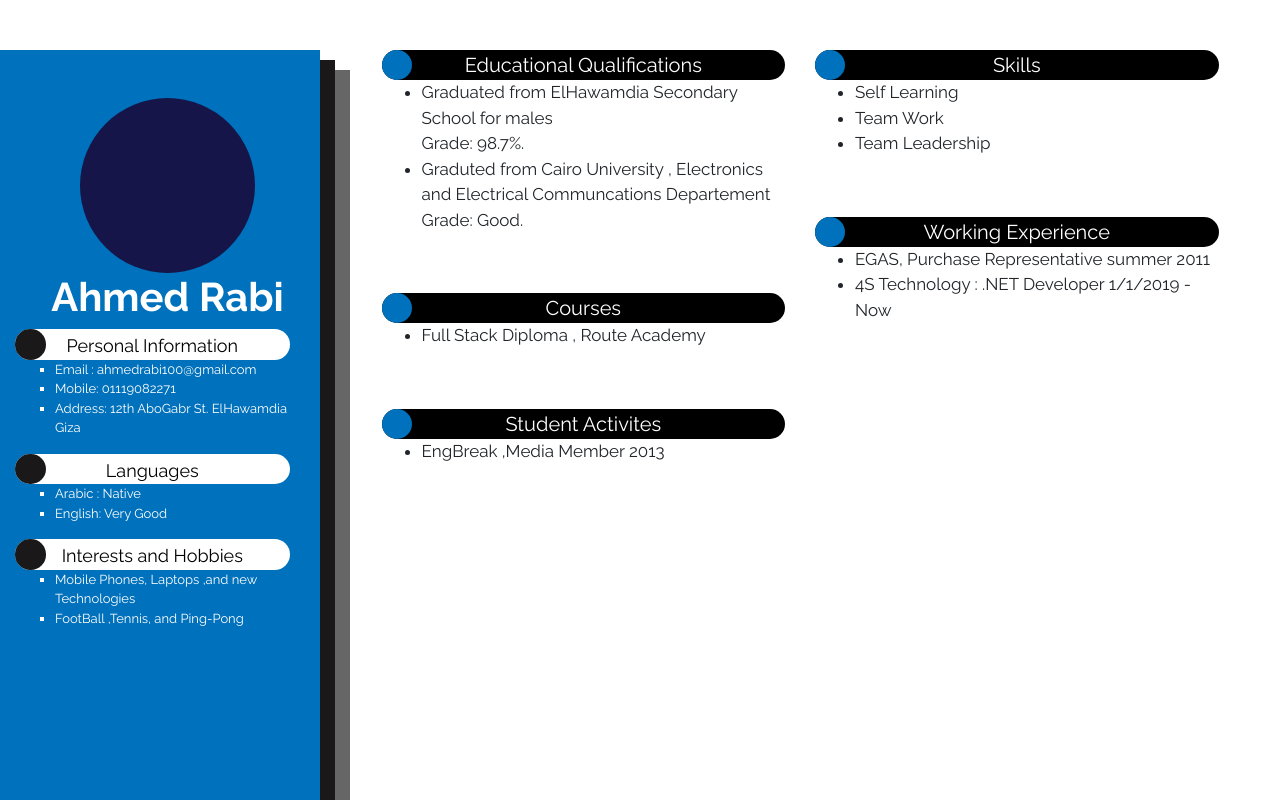
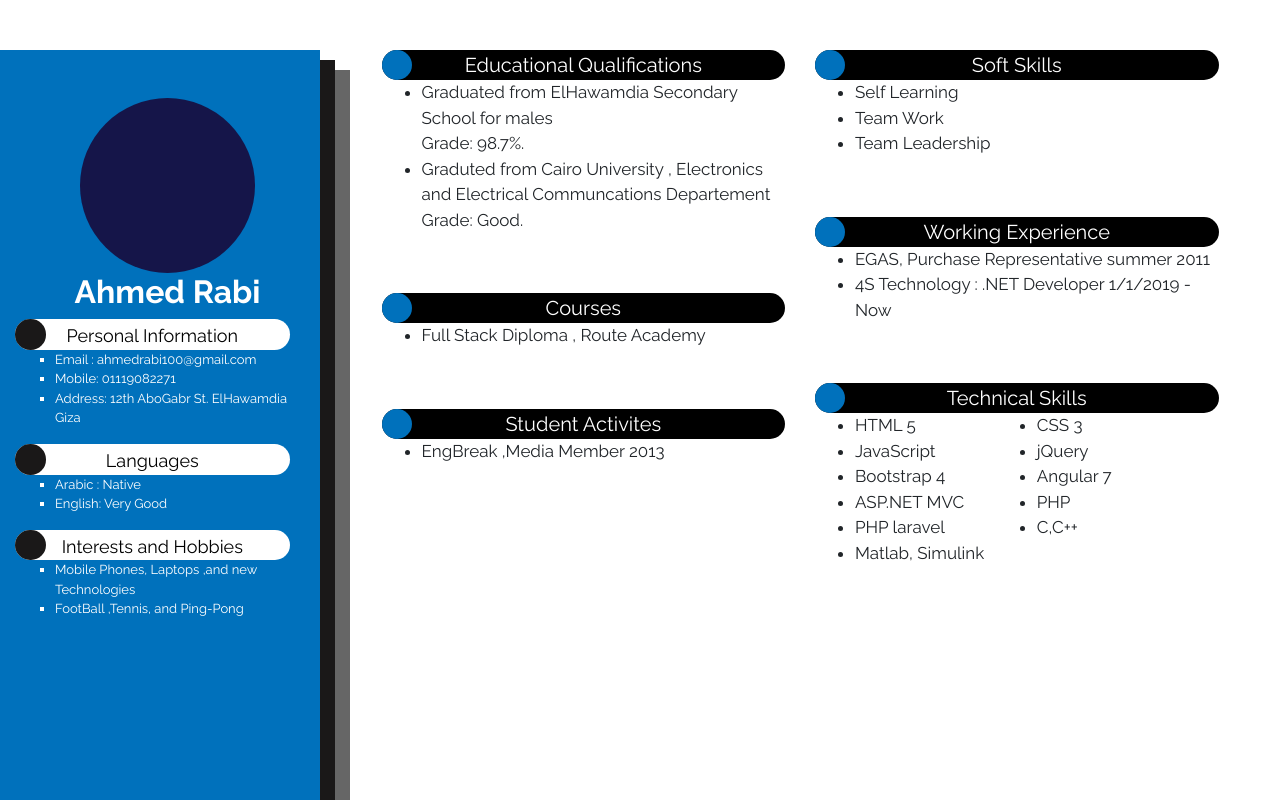
Before and after one commit to AhmedRabi/Portfolio, a plain HTML site: page index.html in a window 1280 px wide. Drawn offline with Linux system fonts and the light colour scheme.

Commit message:
added data

```diff
--- a/index.html
+++ b/index.html
@@ -27,7 +27,7 @@
                 />
               </div>
               <div class="Name">
-                <h1>Ahmed Rabi</h1>
+                <h2>Ahmed Rabi</h2>
               </div>
               <div class="items-holder">
                 <div class="item">
@@ -107,7 +107,7 @@
                 <div class="col-md-6">
                   <div class="item">
                     <div class="title-lg-dark">
-                      <p>Skills</p>
+                      <p>Soft Skills</p>
                       <div class="title-circle"></div>
                     </div>
                     <ul>
@@ -126,6 +126,25 @@
                       <li>4S Technology : .NET Developer 1/1/2019 - Now</li>
                     </ul>
                   </div>
+                  <div class="item">
+                    <div class="title-lg-dark">
+                      <p>Technical Skills</p>
+                      <div class="title-circle"></div>
+                    </div>
+                    <ul class="double-list">
+                      <li>HTML 5</li>
+                      <li>CSS 3</li>
+                      <li>JavaScript</li>
+                      <li>jQuery</li>
+                      <li>Bootstrap 4</li>
+                      <li>Angular 7</li>
+                      <li>ASP.NET MVC</li>
+                      <li>PHP</li>
+                      <li>PHP laravel</li>
+                      <li>C,C++</li>
+                      <li>Matlab, Simulink</li>
+                    </ul>
+                  </div>
                 </div>
               </div>
             </div>
--- a/styles/main.scss
+++ b/styles/main.scss
@@ -177,6 +177,12 @@ section#CV {
           font-size: 17px;
         }
       }
+      ul.double-list {
+        li {
+          width: 50%;
+          float: left;
+        }
+      }
     }
   }
   .side {
@@ -190,7 +196,8 @@ section#CV {
       height: 175px;
     }
     .Name {
-      h1 {
+      text-align: center;
+      h2 {
         color: white;
         font-weight: 700;
         text-align: center;
```
Also changed, not shown: styles/main.css, 1 other file.
